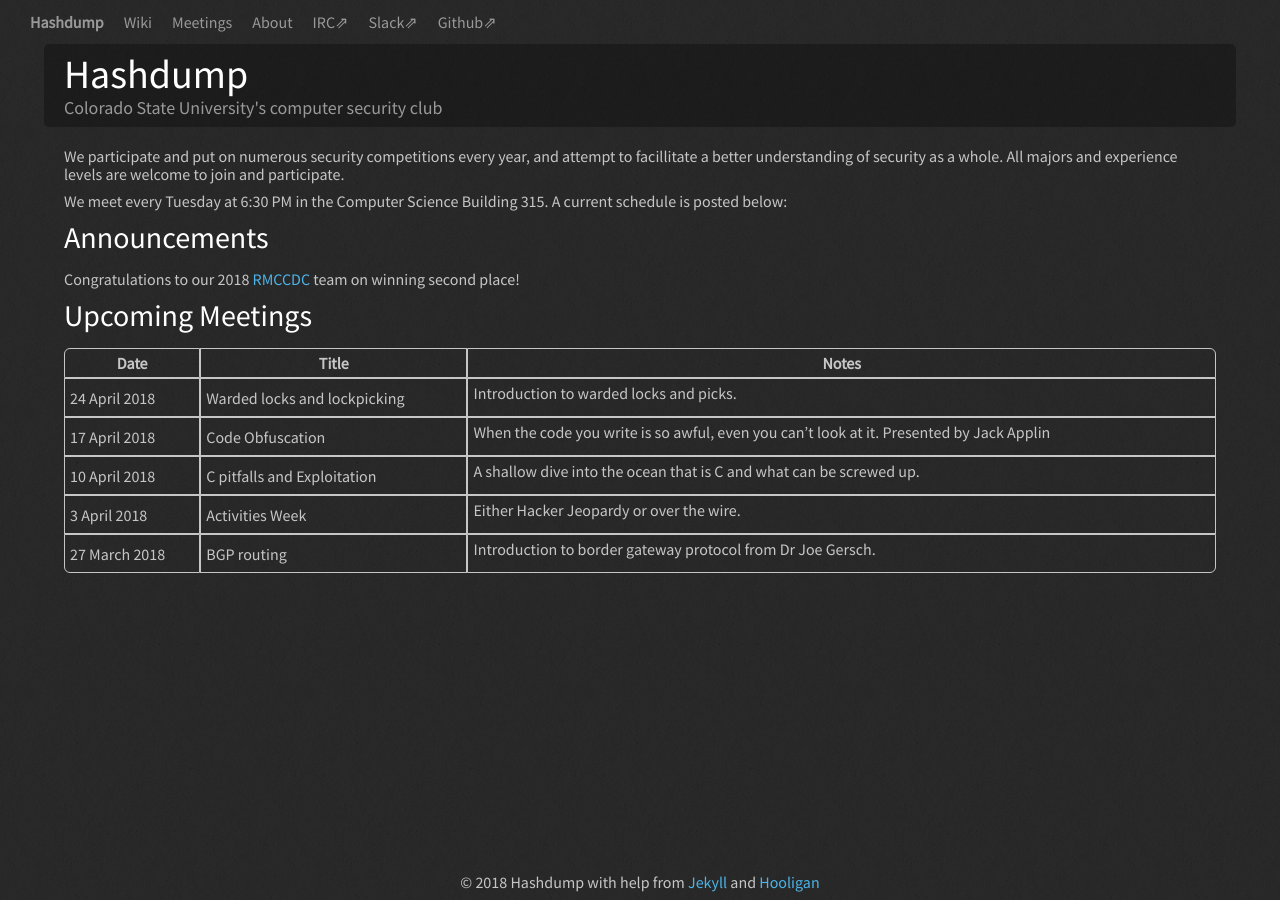
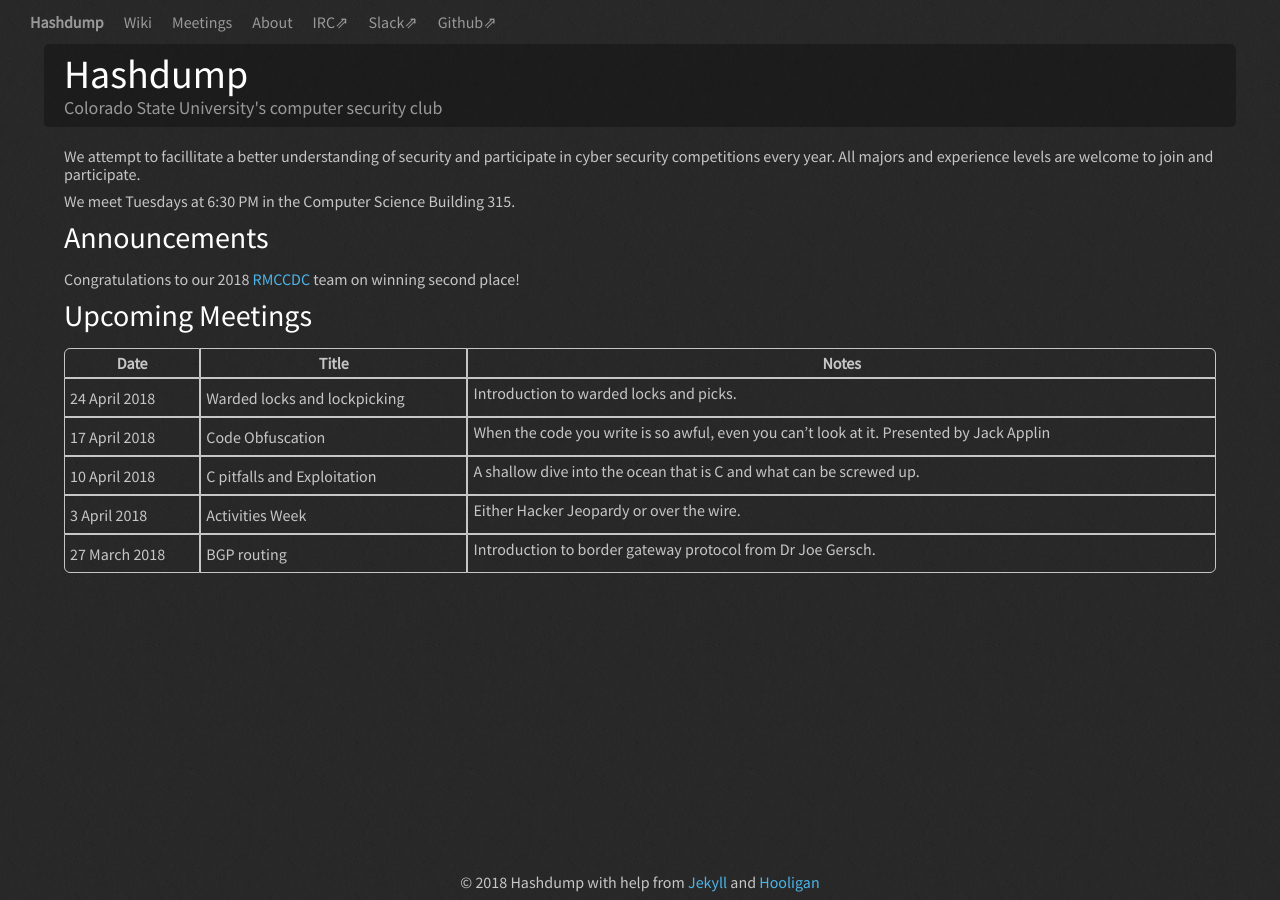
Before and after one commit to Hashdump/old-hashdump-site, a Jekyll site: the page built from index.md, in a window 1280 px wide. Built offline with Jekyll 4.4.1, drawn with Linux system fonts in a browser that asks for light colours.

Commit message:
Rewording home page

```diff
--- a/index.md
+++ b/index.md
@@ -3,9 +3,9 @@ tagline: Colorado State University's computer security club
 overview: true
 ---
 
-We participate and put on numerous security competitions every year, and attempt to facillitate a better understanding of security as a whole. All majors and experience levels are welcome to join and participate.
+We attempt to facillitate a better understanding of security and participate in cyber security competitions every year. All majors and experience levels are welcome to join and participate.
 
-We meet every Tuesday at 6:30 PM in the Computer Science Building 315. A current schedule is posted below:
+We meet Tuesdays at 6:30 PM in the Computer Science Building 315.
 
 ## Announcements
 Congratulations to our 2018 [RMCCDC](http://rmccdc.regis.edu/) team on winning second place!
```
